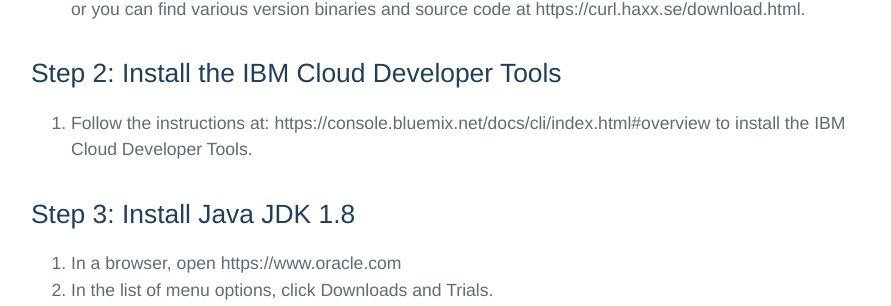
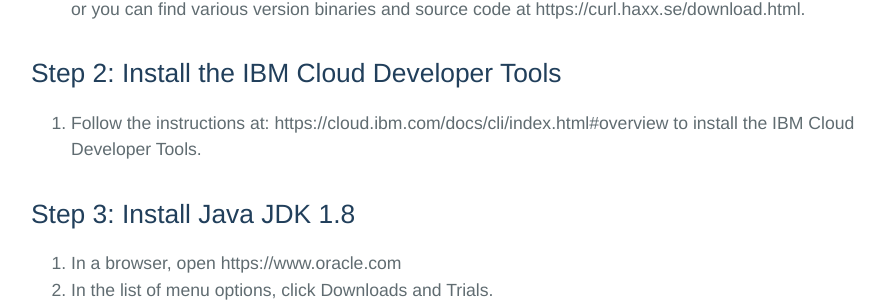
Before and after one commit to ibm-cloud-academy/ibm-cloud-academy.github.io, a Jekyll site: the page built from set_up_mac.md, in a window 1280 px wide and 900 px high, scrolled down 896 px. Shown: the part 147-453 px from the top of the window, without its empty margins (193-1084 px from the left). Built offline with Jekyll 4.4.1, drawn with Linux system fonts in a browser that asks for light colours; some web fonts are replaced; our own code applies the rules of GitHub Pages for plain Markdown files; part of the change alters nothing that is shown.

Commit message:
Update set_up_mac.md
Updated bluemix.net link to cloud.ibm.com

```diff
--- a/set_up_mac.md
+++ b/set_up_mac.md
@@ -20,7 +20,7 @@ This document provides the steps for installing the software required to begin t
 ## Step 2: Install the IBM Cloud Developer Tools
 
 1. Follow the instructions at:
-https://console.bluemix.net/docs/cli/index.html#overview
+https://cloud.ibm.com/docs/cli/index.html#overview
 to install the IBM Cloud Developer Tools.
 
 ## Step 3: Install Java JDK 1.8
```
